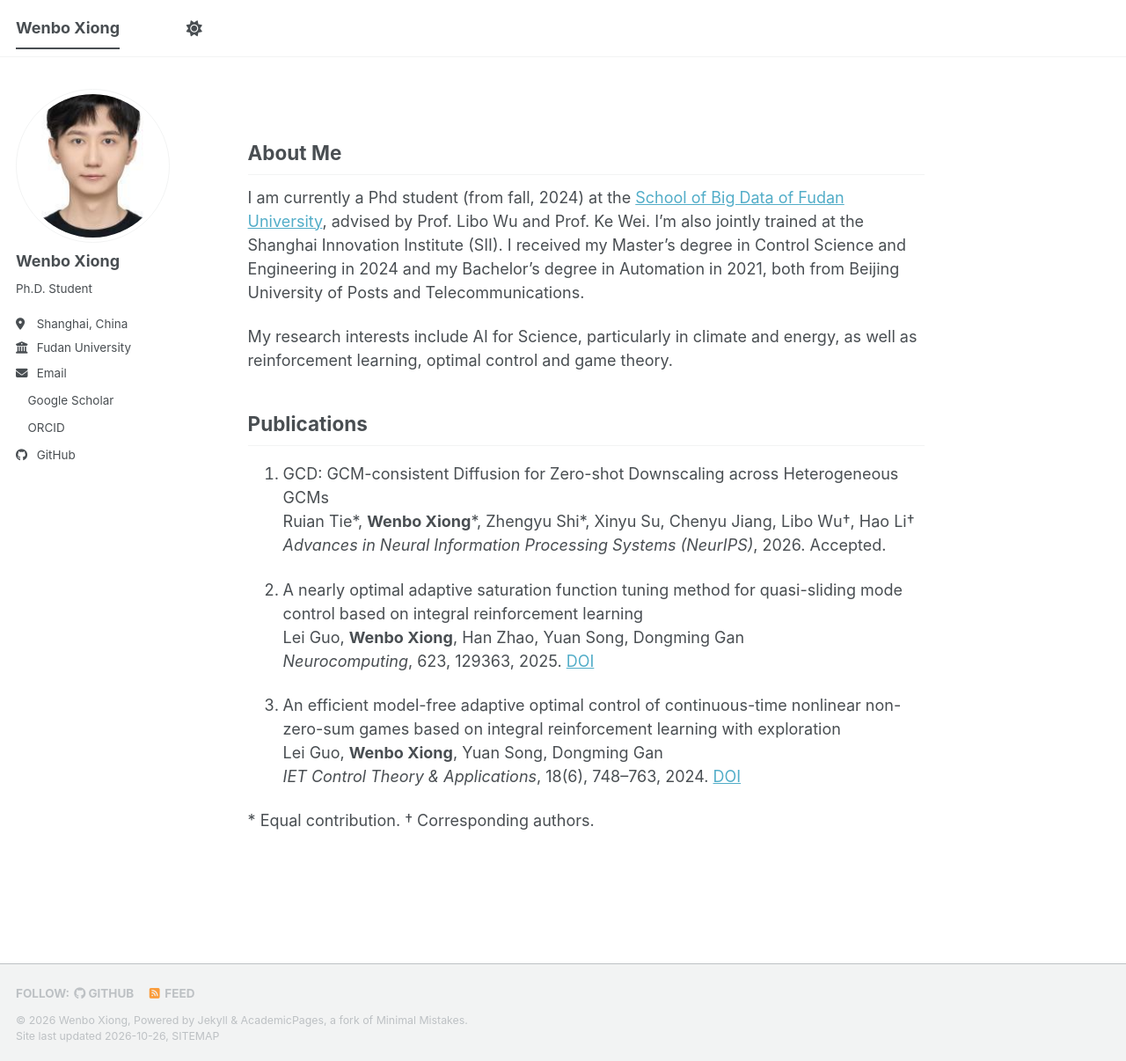
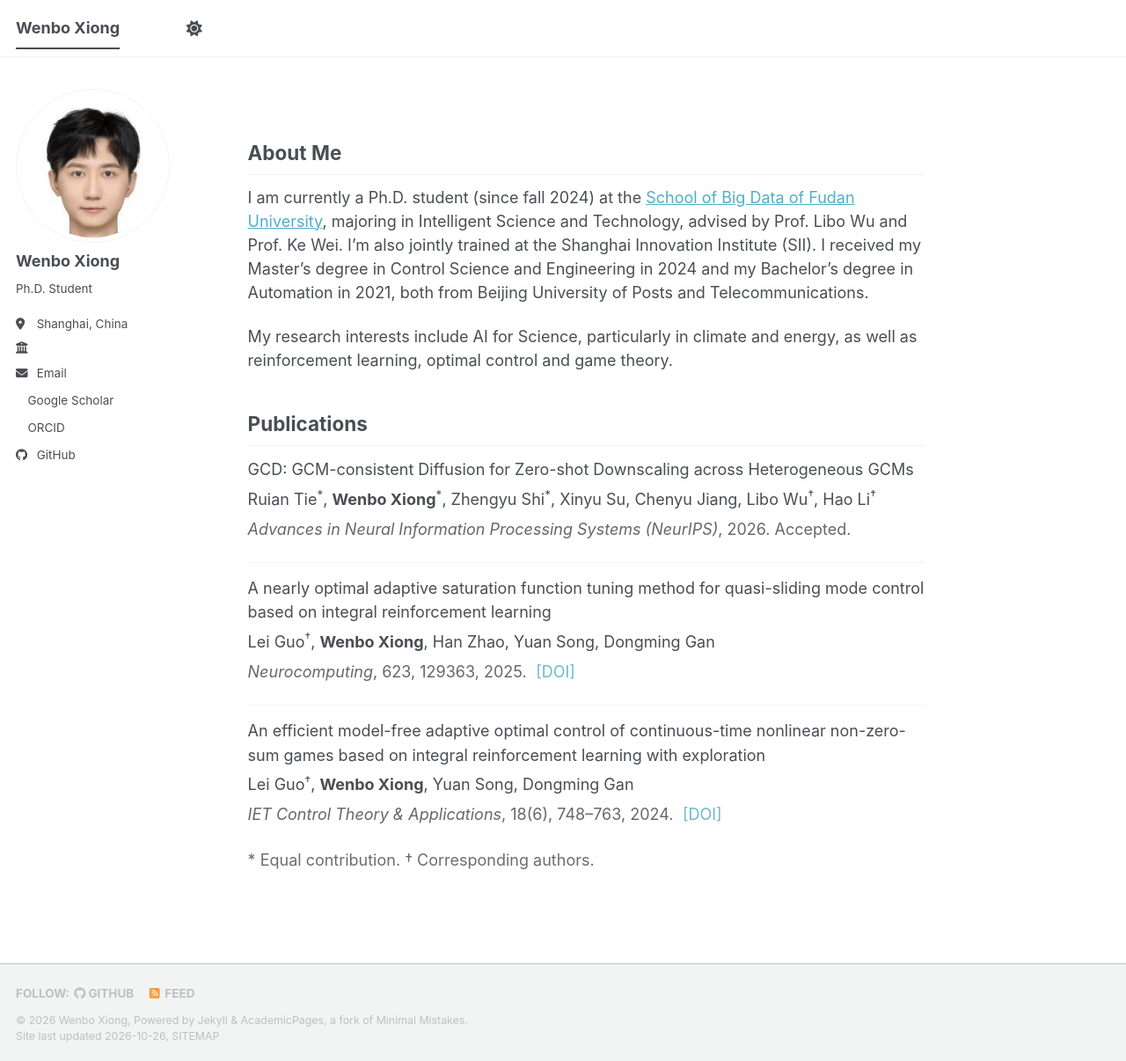
Before and after one commit to shawnvonbohr/shawnvonbohr.github.io, a Jekyll site: the page built from _pages/about.md, in a window 1280 px wide and 1206 px high. Shown: the whole window at 88% size. Built offline with Jekyll 4.4.1, drawn with Linux system fonts in a browser that asks for light colours; a script bundle is joined from its source files by our own code; a style sheet for code colours, icons or effects is not loaded.

Commit message:
Polish homepage publication layout

```diff
--- a/_config.yml
+++ b/_config.yml
@@ -27,7 +27,7 @@ author:
   pronouns         :
   bio              : "Ph.D. Student"
   location         : "Shanghai, China"
-  employer         : "Fudan University"
+  employer         : ""
   uri              :
   email            : "wbxiong24@m.fudan.edu.cn"
   academia         :
--- a/_pages/about.md
+++ b/_pages/about.md
@@ -9,22 +9,30 @@ redirect_from:
 
 ## About Me
 
-I am currently a Phd student (from fall, 2024) at the [School of Big Data of Fudan University](https://sds.fudan.edu.cn/), advised by Prof. Libo Wu and Prof. Ke Wei. I'm also jointly trained at the Shanghai Innovation Institute (SII). I received my Master’s degree in Control Science and Engineering in 2024 and my Bachelor’s degree in Automation in 2021, both from Beijing University of Posts and Telecommunications.
+I am currently a Ph.D. student (since fall 2024) at the [School of Big Data of Fudan University](https://sds.fudan.edu.cn/), majoring in Intelligent Science and Technology, advised by Prof. Libo Wu and Prof. Ke Wei. I'm also jointly trained at the Shanghai Innovation Institute (SII). I received my Master’s degree in Control Science and Engineering in 2024 and my Bachelor’s degree in Automation in 2021, both from Beijing University of Posts and Telecommunications.
 
 My research interests include AI for Science, particularly in climate and energy, as well as reinforcement learning, optimal control and game theory.
 
 ## Publications
 
-1. GCD: GCM-consistent Diffusion for Zero-shot Downscaling across Heterogeneous GCMs
-   Ruian Tie\*, **Wenbo Xiong**\*, Zhengyu Shi\*, Xinyu Su, Chenyu Jiang, Libo Wu†, Hao Li†
-   *Advances in Neural Information Processing Systems (NeurIPS)*, 2026. Accepted.
+<div class="wenbo-publications">
+  <article class="wenbo-publication">
+    <p class="wenbo-publication__title">GCD: GCM-consistent Diffusion for Zero-shot Downscaling across Heterogeneous GCMs</p>
+    <p class="wenbo-publication__authors">Ruian Tie<sup>*</sup>, <strong>Wenbo Xiong</strong><sup>*</sup>, Zhengyu Shi<sup>*</sup>, Xinyu Su, Chenyu Jiang, Libo Wu<sup>†</sup>, Hao Li<sup>†</sup></p>
+    <p class="wenbo-publication__venue"><em>Advances in Neural Information Processing Systems (NeurIPS)</em>, 2026. Accepted.</p>
+  </article>
 
-2. A nearly optimal adaptive saturation function tuning method for quasi-sliding mode control based on integral reinforcement learning
-   Lei Guo, **Wenbo Xiong**, Han Zhao, Yuan Song, Dongming Gan
-   *Neurocomputing*, 623, 129363, 2025. [DOI](https://doi.org/10.1016/j.neucom.2025.129363)
+  <article class="wenbo-publication">
+    <p class="wenbo-publication__title">A nearly optimal adaptive saturation function tuning method for quasi-sliding mode control based on integral reinforcement learning</p>
+    <p class="wenbo-publication__authors">Lei Guo<sup>†</sup>, <strong>Wenbo Xiong</strong>, Han Zhao, Yuan Song, Dongming Gan</p>
+    <p class="wenbo-publication__venue"><em>Neurocomputing</em>, 623, 129363, 2025. <a href="https://doi.org/10.1016/j.neucom.2025.129363" target="_blank" rel="noopener noreferrer">[DOI]</a></p>
+  </article>
 
-3. An efficient model-free adaptive optimal control of continuous-time nonlinear non-zero-sum games based on integral reinforcement learning with exploration
-   Lei Guo, **Wenbo Xiong**, Yuan Song, Dongming Gan
-   *IET Control Theory & Applications*, 18(6), 748–763, 2024. [DOI](https://doi.org/10.1049/cth2.12610)
+  <article class="wenbo-publication">
+    <p class="wenbo-publication__title">An efficient model-free adaptive optimal control of continuous-time nonlinear non-zero-sum games based on integral reinforcement learning with exploration</p>
+    <p class="wenbo-publication__authors">Lei Guo<sup>†</sup>, <strong>Wenbo Xiong</strong>, Yuan Song, Dongming Gan</p>
+    <p class="wenbo-publication__venue"><em>IET Control Theory &amp; Applications</em>, 18(6), 748–763, 2024. <a href="https://doi.org/10.1049/cth2.12610" target="_blank" rel="noopener noreferrer">[DOI]</a></p>
+  </article>
 
-\* Equal contribution. † Corresponding authors.
+  <p class="wenbo-publications__note">* Equal contribution. † Corresponding authors.</p>
+</div>
--- a/assets/css/main.scss
+++ b/assets/css/main.scss
@@ -42,11 +42,63 @@
   width: 36px;
   height: 36px;
   object-fit: cover;
+  object-position: center top;
   border-radius: 50%;
 
   @include breakpoint($large) {
     width: 175px;
     height: 175px;
+    object-position: center top;
   }
 }
 /* End Wenbo profile avatar */
+
+/* Wenbo publications: clean academic bibliography */
+.wenbo-publications {
+  margin-top: 0.5rem;
+}
+
+.wenbo-publication {
+  padding: 0.8rem 0 1rem;
+  border-bottom: 1px solid var(--global-border-color);
+}
+
+.wenbo-publication:first-child {
+  padding-top: 0.1rem;
+}
+
+.wenbo-publication:last-of-type {
+  border-bottom: 0;
+}
+
+.wenbo-publication p {
+  margin: 0 0 0.32rem;
+  line-height: 1.55;
+}
+
+.wenbo-publication__title {
+  font-size: 1.03em;
+  font-weight: 400;
+}
+
+.wenbo-publication__authors {
+  font-size: 0.95em;
+}
+
+.wenbo-publication__venue {
+  font-size: 0.92em;
+  opacity: 0.85;
+}
+
+.wenbo-publication__venue a {
+  margin-left: 0.3em;
+  white-space: nowrap;
+  text-decoration: none;
+}
+
+.wenbo-publications__note {
+  margin-top: 0.6rem;
+  font-size: 0.82em;
+  opacity: 0.82;
+}
+/* End Wenbo publications */
```
